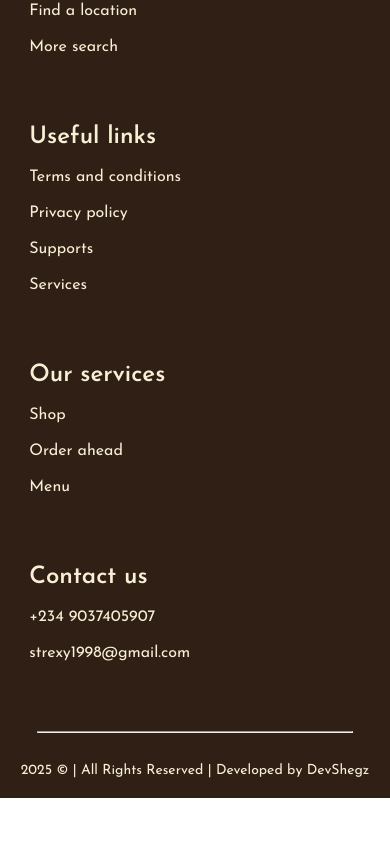
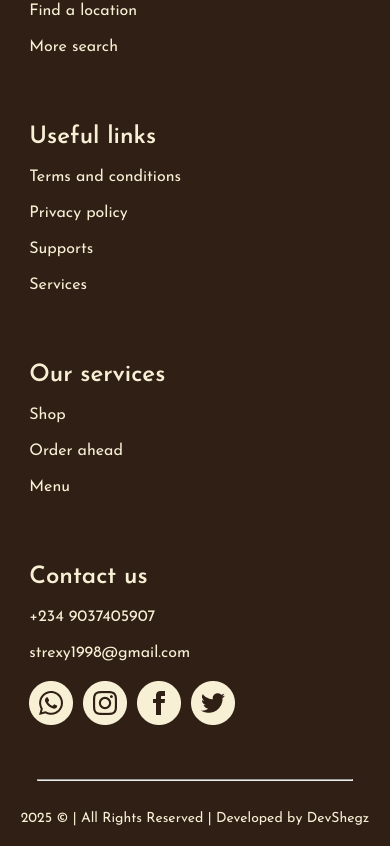
Before and after one commit to DEV-SHEGZ/Cofee-Brew, a React (Vite) app: page / in a window 390 px wide. Shown: the part 5537-6383 px from the top of the page. Before the commit the page ends 6335 px from the top, so only its background shows below. Built offline with nearby package versions, Linux system fonts and the light colour scheme.

Commit message:
footer for mobile done

```diff
--- a/src/App.css
+++ b/src/App.css
@@ -711,6 +711,10 @@
   text-align: center;
 }
 
+.footer-socials {
+  display: none !important;
+}
+
 @media (min-width: 320px) and (max-width: 480px) {
   .hero {
     flex-direction: column;
@@ -1069,4 +1073,11 @@
   .footer-cnt {
     flex-direction: column;
   }
+
+  .footer-socials {
+    display: block !important;
+  }
+  .footer-socials > img {
+    margin-right: 10px;
+  }
 }
--- a/src/components/footer.jsx
+++ b/src/components/footer.jsx
@@ -5,6 +5,10 @@ import instagram from "../assets/instagram.png";
 import linkedin from "../assets/linkedin.png";
 import Phone from "../assets/phone.png";
 import Mail from "../assets/mail.png";
+import Whatsapp from "../assets/whatsapp.png";
+import Twitter from "../assets/Twitter.png";
+import Instagram from "../assets/Instagram.png";
+import Facebook from "../assets/facebook.png";
 import "../App.css";
 
 const Footer = () => {
@@ -45,7 +49,14 @@ const Footer = () => {
           <li>strexy1998@gmail.com</li>
           <li></li>
         </ul>
+        <div className="footer-socials">
+          <img src={Whatsapp} alt="Whatsapp" />
+          <img src={Instagram} alt="Instagram" />
+          <img src={Facebook} alt="Facebook" />
+          <img src={Twitter} alt="Twitter" />
+        </div>
       </div>
+
       <hr />
       <p className="copyrights">
         2025 &copy; | All Rights Reserved | Developed by DevShegz
```
